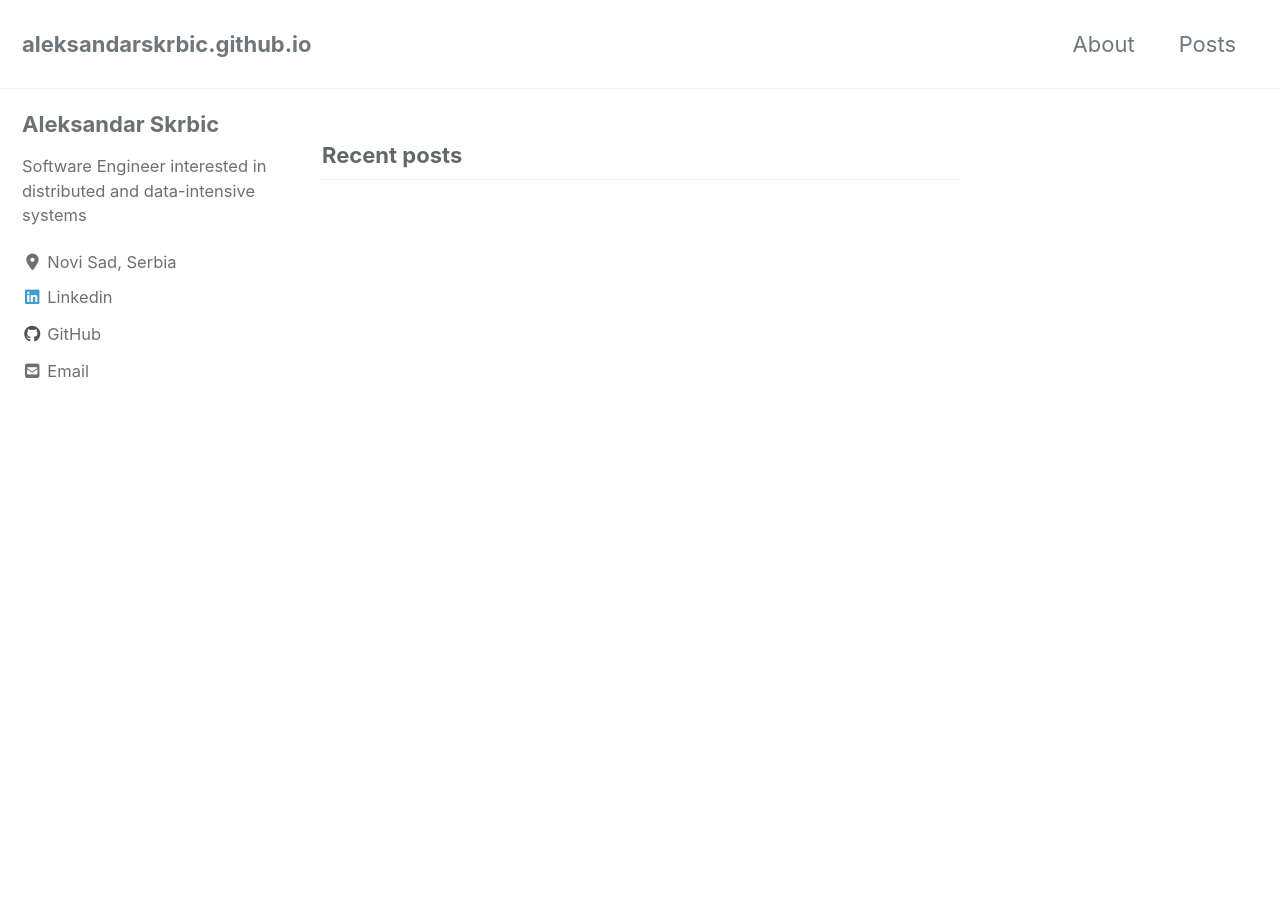
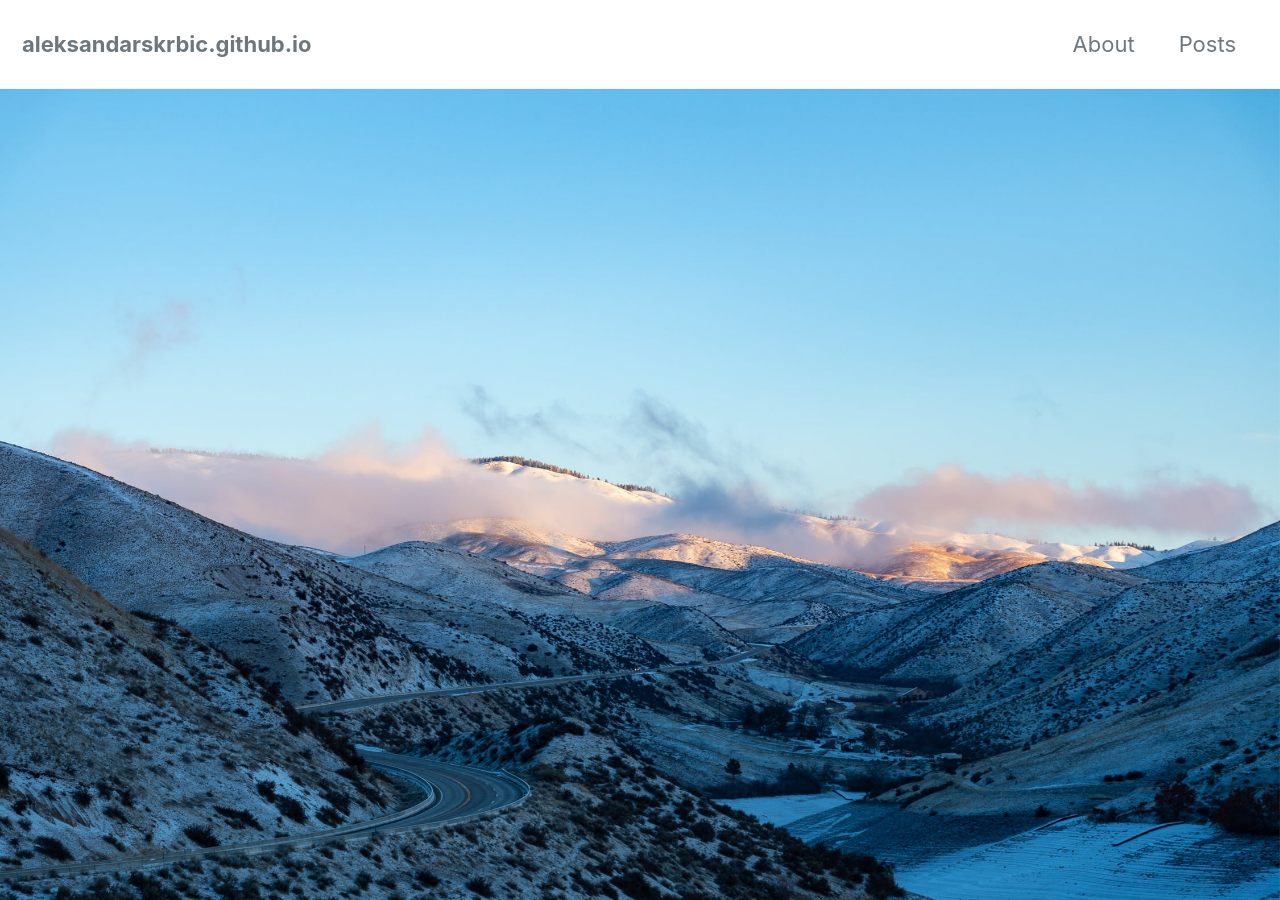
Before and after one commit to aleksandarskrbic/aleksandarskrbic.github.io, a Jekyll site: the page built from index.html, in a window 1280 px wide and 900 px high. Built offline with Jekyll 4.4.1, drawn with Linux system fonts in a browser that asks for light colours; cached includes are drawn as plain includes; nearby versions of some CDN libraries; the list of posts is cut into pages by our own code.

Commit message:
index fix

```diff
--- a/_config.yml
+++ b/_config.yml
@@ -24,7 +24,6 @@ description              : "An amazing website."
 url                      : # the base hostname & protocol for your site e.g. "https://mmistakes.github.io"
 baseurl                  : # the subpath of your site, e.g. "/blog"
 repository               : # GitHub username/repo-name e.g. "mmistakes/minimal-mistakes"
-teaser                   : "/images/3.jpeg"
 logo                     : # path of logo image to display in the masthead, e.g. "/assets/images/88x88.png"
 masthead_title           : # overrides the website title displayed in the masthead, use " " for no title
 # breadcrumbs            : false # true, false (default)
--- a/index.html
+++ b/index.html
@@ -1,4 +1,6 @@
 ---
 layout: home
 author_profile: true
+header:
+    image: "/images/3.jpeg"
 ---
```
